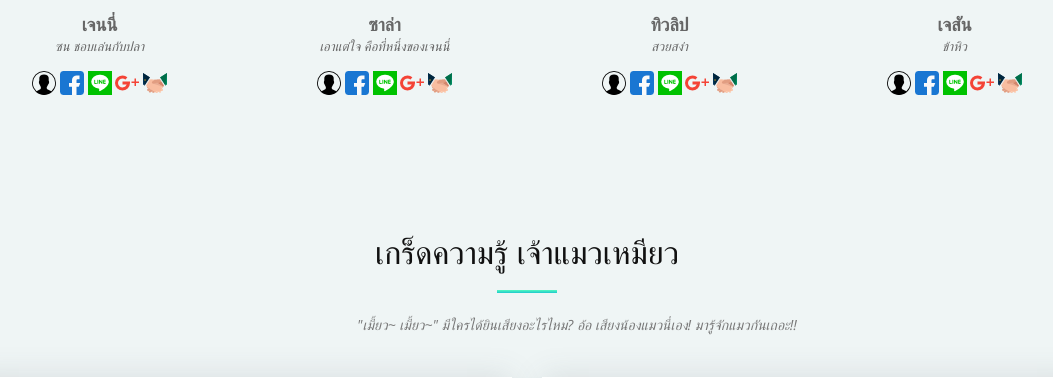
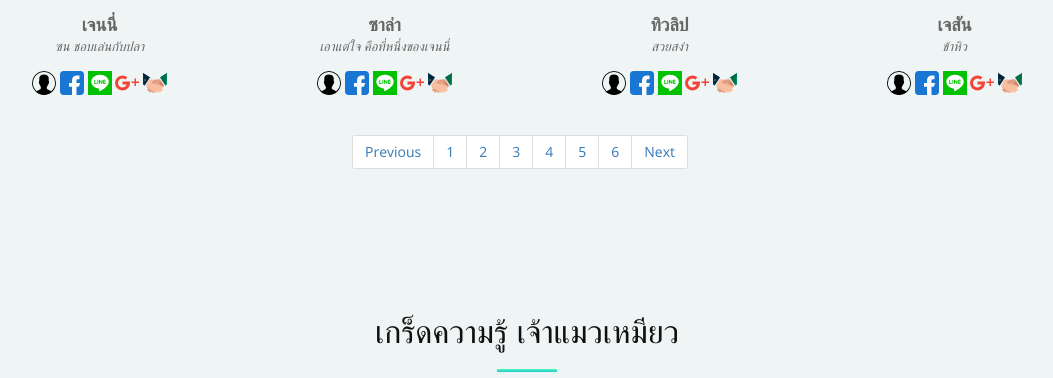
Before and after one commit to smilesler/Project-1, a PHP site: page / in a window 1280 px wide. Shown: the part 1572-1950 px from the top of the page, without its empty margins (113-1166 px from the left). Run offline with PHP 8.4, Linux system fonts and the light colour scheme; some web fonts are replaced.

Commit message:
แก้
แก้

```diff
--- a/index.php
+++ b/index.php
@@ -643,10 +643,32 @@
               </div>
             </div>
           </div>
+        <div class="col-md-4">
+
+        </div>
+            <div class="col-md-4">
+            <nav aria-label="Page navigation example" >
+                    <ul class="pagination ">
+                        <li class="page-item"><a class="page-link" href="#">Previous</a></li>
+                        <li class="page-item"><a class="page-link" href="#">1</a></li>
+                        <li class="page-item"><a class="page-link" href="#">2</a></li>
+                        <li class="page-item"><a class="page-link" href="#">3</a></li>
+                        <li class="page-item"><a class="page-link" href="#">4</a></li>
+                        <li class="page-item"><a class="page-link" href="#">5</a></li>
+                        <li class="page-item"><a class="page-link" href="#">6</a></li>
+                        <li class="page-item"><a class="page-link" href="#">Next</a></li>
+                    </ul>
+                </nav>
+            </div>
+            <div class="col-md-4">
+            </div>
         </div>
 
       </div>
-    </section><!-- #team -->
+
+
+    </section>
+      <!-- #team -->
     <!--==========================
       More Features Section
     ============================-->
--- a/user.php
+++ b/user.php
@@ -126,7 +126,7 @@ I'll probably won't, left to my own devices</textarea>
                                                 </div>
                                             </div>
                                             <div class="col-xs-6">
-                                                DJ Khaled
+                                                ซาล่า
                                                 <br />
                                                 <span class="text-muted"><small>Offline</small></span>
                                             </div>
@@ -145,7 +145,7 @@ I'll probably won't, left to my own devices</textarea>
                                                 </div>
                                             </div>
                                             <div class="col-xs-6">
-                                                Creative Tim
+                                                ทิวลิป
                                                 <br />
                                                 <span class="text-success"><small>Available</small></span>
                                             </div>
@@ -164,7 +164,7 @@ I'll probably won't, left to my own devices</textarea>
                                                 </div>
                                             </div>
                                             <div class="col-xs-6">
-                                                Flume
+                                                โงกุน
                                                 <br />
                                                 <span class="text-danger"><small>Busy</small></span>
                                             </div>
```
